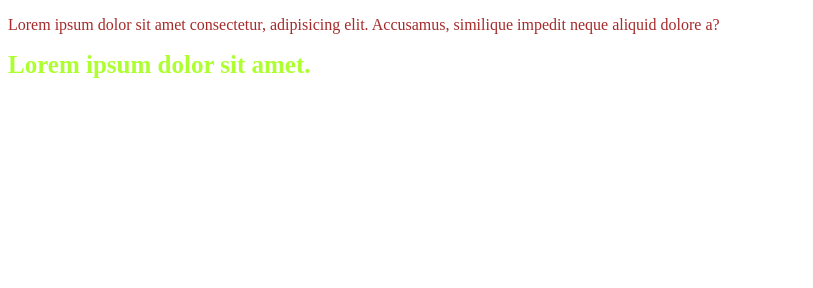
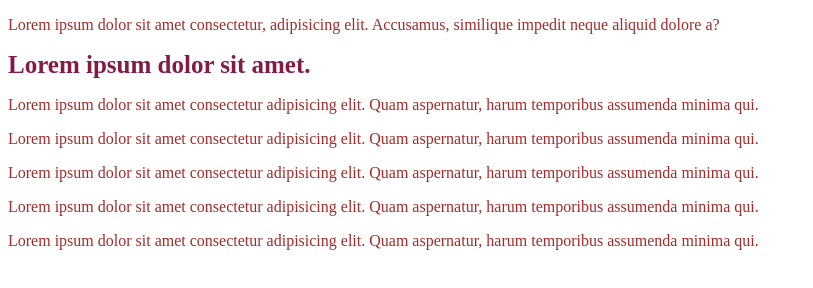
Before and after one commit to svetlanabelaya/gittest1, a plain HTML site: page index.html in a window 1280 px wide. Shown: the whole page, without its empty margins (0-813 px from the left). Drawn offline with Linux system fonts and the light colour scheme.

Commit message:
Добавлен новый комент и пять абзацев

```diff
--- a/css/style.css
+++ b/css/style.css
@@ -3,6 +3,6 @@ p {
 }
 /* romeynfhbq */
 h1 {
-    color: greenyellow;
+    color: rgb(133, 26, 67);
     font-size: 25px;
 }
--- a/index.html
+++ b/index.html
@@ -10,6 +10,11 @@
 <body>
     <p>Lorem ipsum dolor sit amet consectetur, adipisicing elit. Accusamus, similique impedit neque aliquid dolore a?</p>
     <h1>Lorem ipsum dolor sit amet.</h1>
-
+    <!-- работай над собой!!! -->
+    <p>Lorem ipsum dolor sit amet consectetur adipisicing elit. Quam aspernatur, harum temporibus assumenda minima qui.</p>
+    <p>Lorem ipsum dolor sit amet consectetur adipisicing elit. Quam aspernatur, harum temporibus assumenda minima qui.</p>
+    <p>Lorem ipsum dolor sit amet consectetur adipisicing elit. Quam aspernatur, harum temporibus assumenda minima qui.</p>
+    <p>Lorem ipsum dolor sit amet consectetur adipisicing elit. Quam aspernatur, harum temporibus assumenda minima qui.</p>
+    <p>Lorem ipsum dolor sit amet consectetur adipisicing elit. Quam aspernatur, harum temporibus assumenda minima qui.</p>
 </body>
 </html>
```
